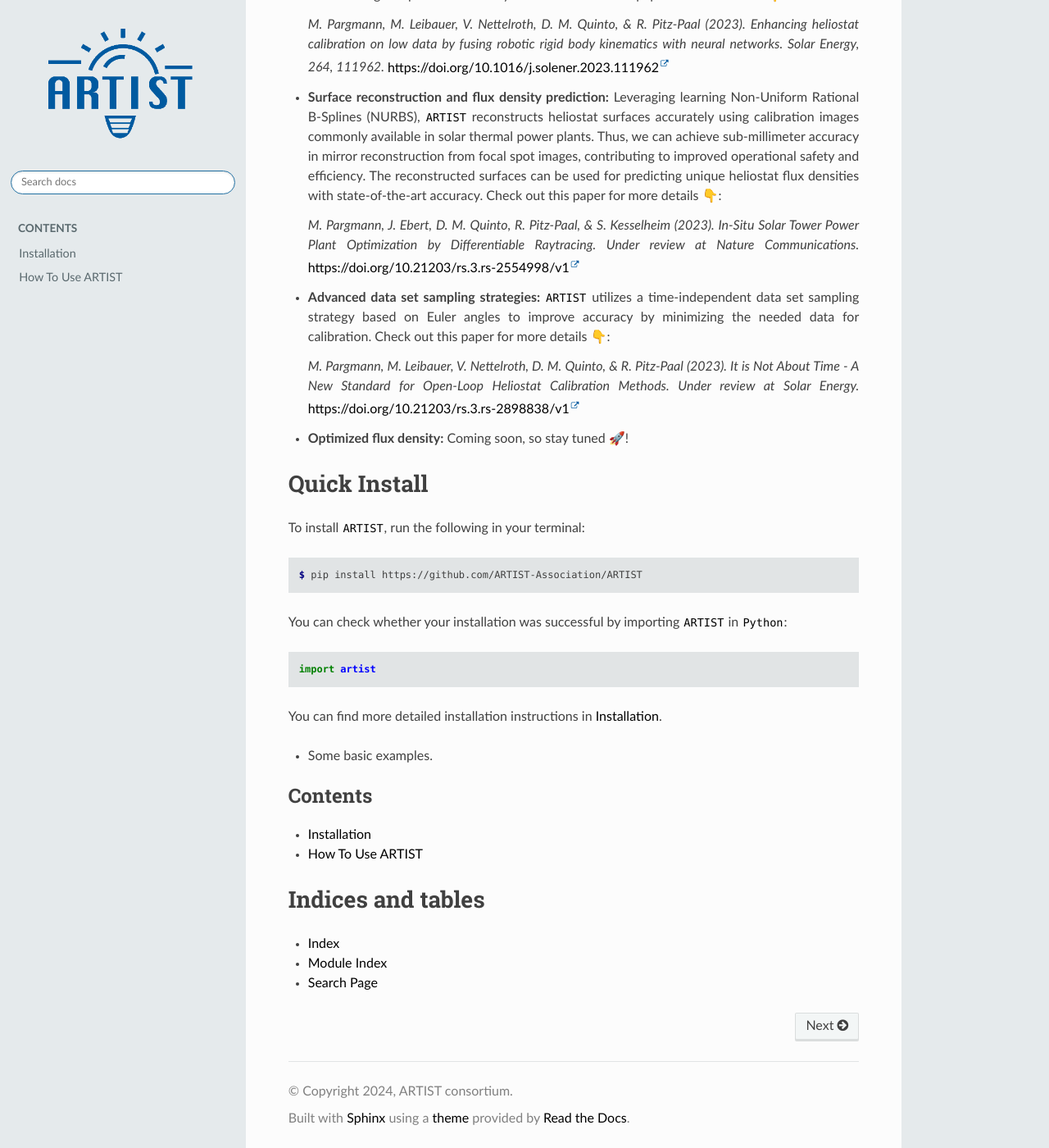
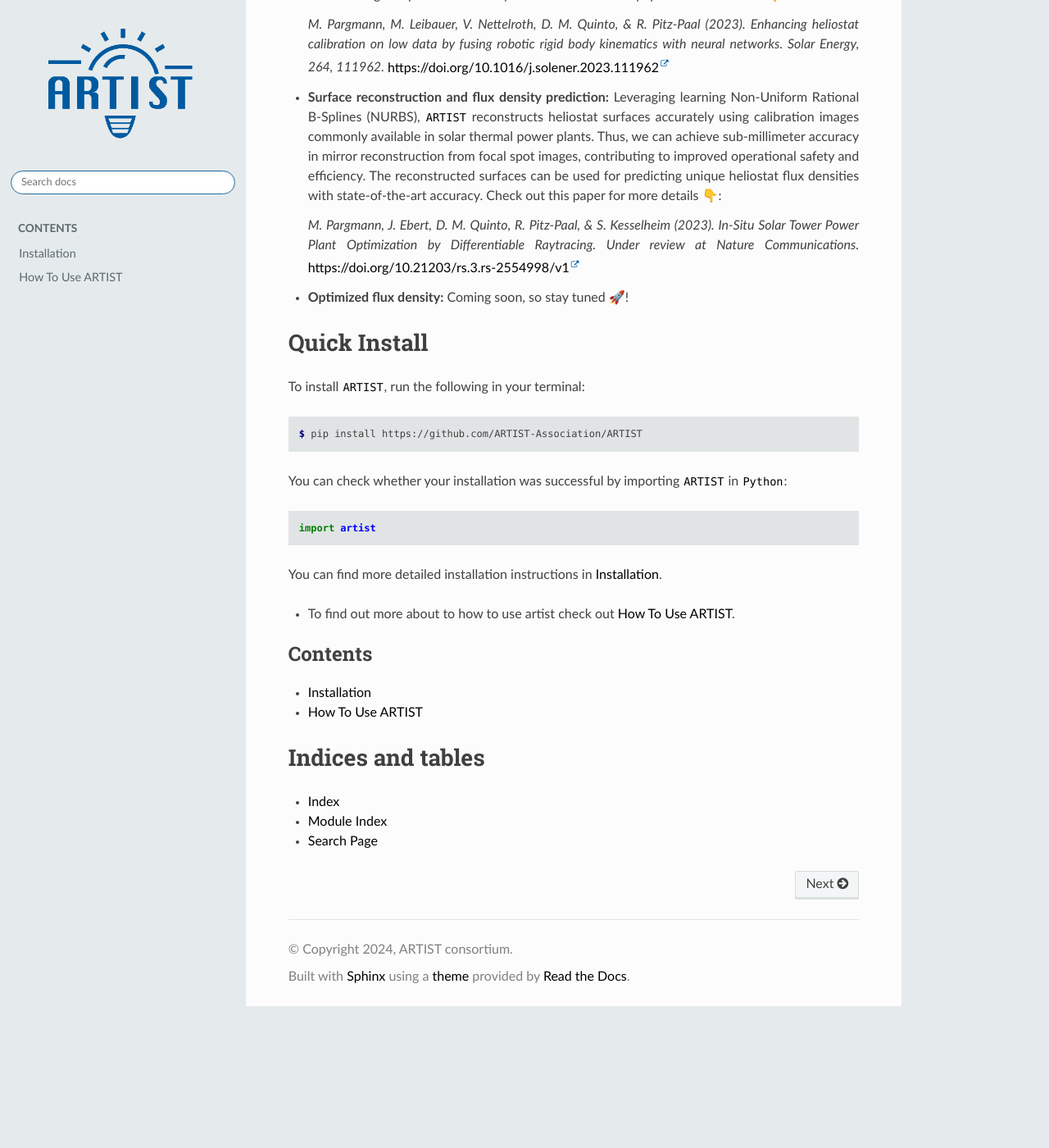
Before and after one commit to ARTIST-Association/ARTIST, a Sphinx documentation site: the page built from docs/index.rst, in a window 1280 px wide and 1400 px high, scrolled down 1120 px. Shown: the whole window at 82% size. Built offline with Sphinx 7.4.7 and the Read the Docs theme 2.0.0, drawn with Linux system fonts in a browser that asks for light colours; nearby versions of some CDN libraries; some web fonts are replaced; library files that are not in the unit come from our copies; after the commit the page ends 2347 px from its top, so only the background shows below that; some of the changed text lies outside the part shown.

Commit message:
update text

```diff
--- a/docs/index.rst
+++ b/docs/index.rst
@@ -3,9 +3,9 @@
    You can adapt this file completely to your liking, but it should at least
    contain the root `toctree` directive.
 
-What ARTIST Can Do For You
-==========================
-ARTIST stands for **AI-enhanced differentiable Ray Tracer for Irradiation Prediction in Solar
+Welcome to ``ARTIST``
+=====================
+``ARTIST`` stands for **AI-enhanced differentiable Ray Tracer for Irradiation Prediction in Solar
 Tower Digital Twins**.
 The ``ARTIST`` package provides an implementation of a fully differentiable ray tracer using the `PyTorch`_
 machine-learning framework in ``Python``. Leveraging automatic differentiation and GPU computation, it facilitates the
@@ -42,14 +42,6 @@
   Optimization by Differentiable Raytracing. Under review at Nature Communications.*
   `https://doi.org/10.21203/rs.3.rs-2554998/v1`_
 
-* **Advanced data set sampling strategies:** ``ARTIST`` utilizes a time-independent data set sampling strategy based on
-  Euler angles to improve accuracy by minimizing the needed data for calibration. Check out this paper for more details
-  |:point_down:|:
-
-  *M. Pargmann, M. Leibauer, V. Nettelroth, D. M. Quinto, & R. Pitz-Paal (2023). It is Not About Time - A New Standard
-  for Open-Loop Heliostat Calibration Methods. Under review at Solar Energy.*
-  `https://doi.org/10.21203/rs.3.rs-2898838/v1`_
-
 * **Optimized flux density:** Coming soon, so stay tuned |:rocket:|!
 
 Quick Install
@@ -68,7 +60,7 @@
 
 You can find more detailed installation instructions in :ref:`installation`.
 
-* Some basic examples.
+* To find out more about to how to use artist check out :ref:`usage`.
 
 .. toctree::
    :maxdepth: 1
```
